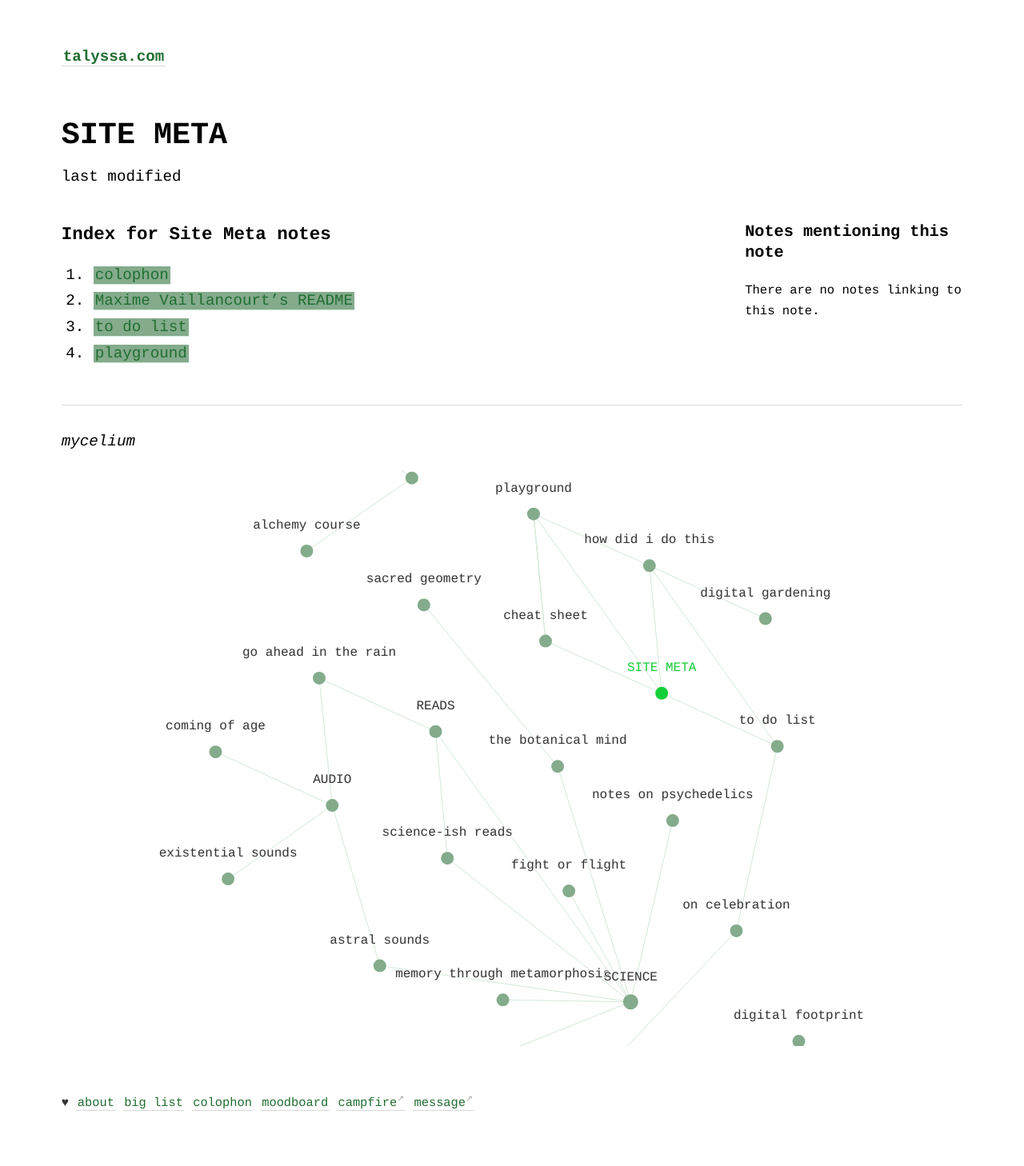
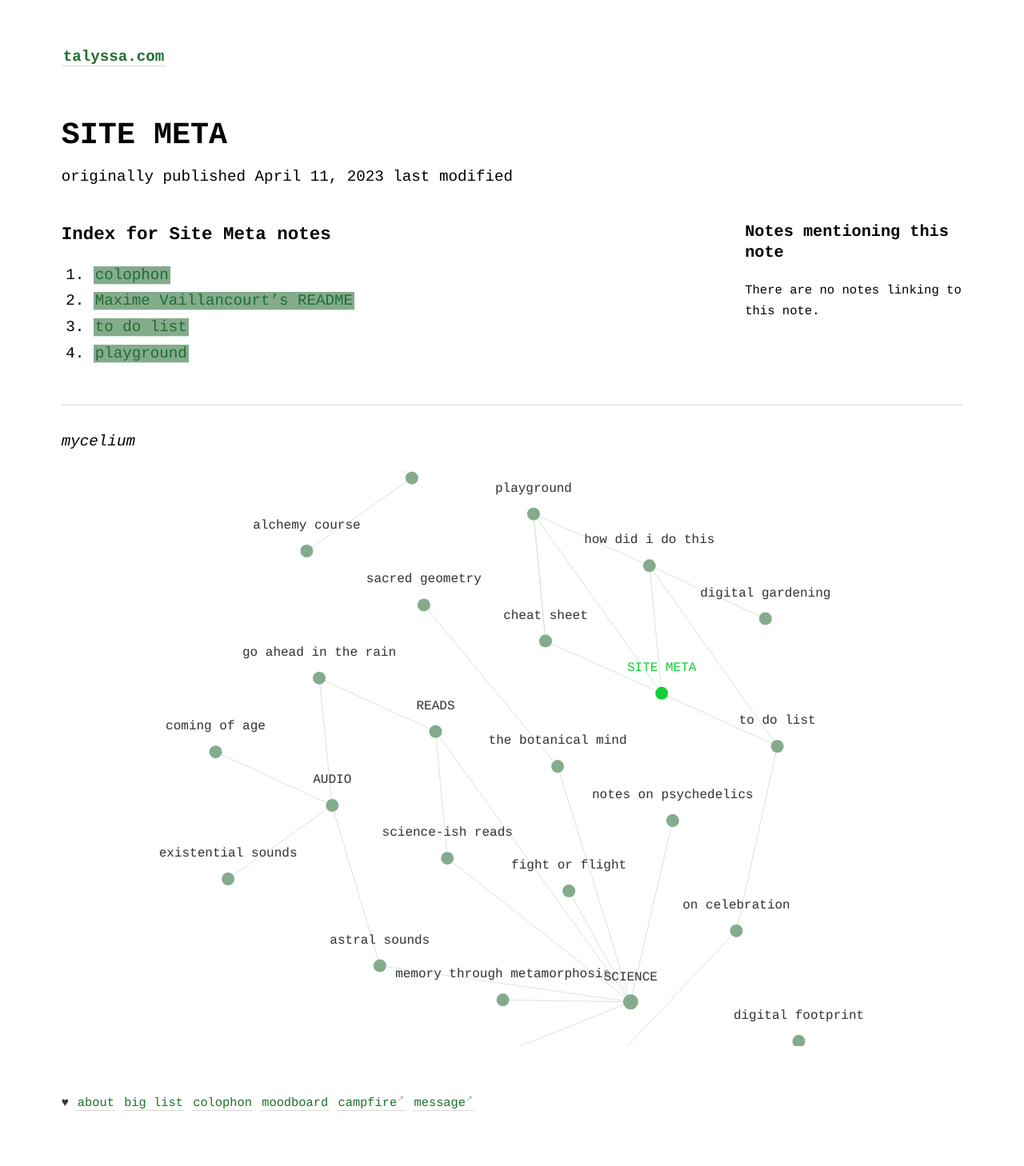
Before and after one commit to geminiworms/talyssagarden.github.io, a Jekyll site: the page built from _notes/site-meta.md, in a window 1280 px wide. Shown: the whole page at 80% size. Built offline with Jekyll 4.4.1, drawn with Linux system fonts in a browser that asks for light colours.

Commit message:
Update note.html

```diff
--- a/_layouts/note.html
+++ b/_layouts/note.html
@@ -6,6 +6,7 @@
   <div>
     <h1>{{ page.title }}</h1>
         <time class="sans" datetime="{{ page.last_modified_at | date_to_xmlschema }}">
+            <span>originally published {{ page.date | date: "%B %-d, %Y" }}</span>
             <span> last modified {{ page.last_modified_at | date: "%B %-d, %Y" }}</span>
         </time>
   </div>
```
